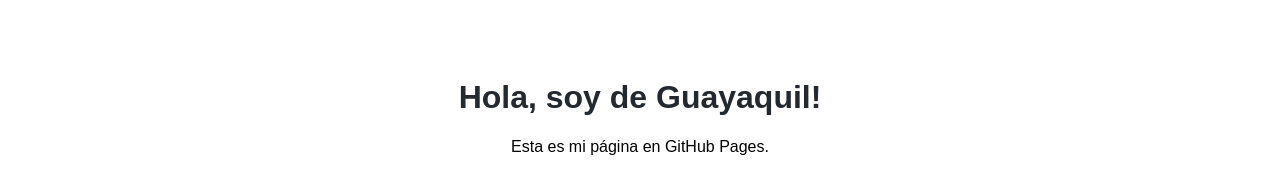
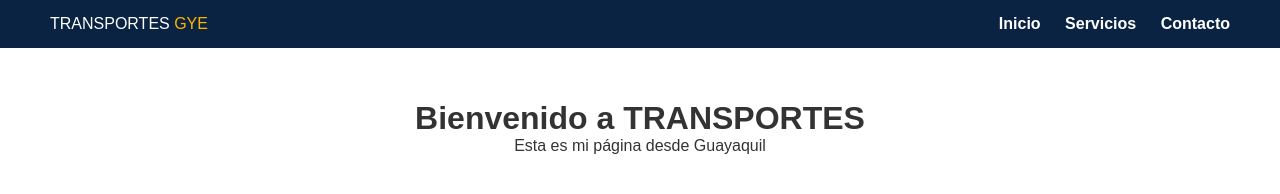
Before and after one commit to merelypulig07-sketch/TRANSPORTES, a plain HTML site: page index.html in a window 1280 px wide. Drawn offline with Linux system fonts and the light colour scheme.

Commit message:
Revamp index.html for TRANSPORTES website

```diff
--- a/index.html
+++ b/index.html
@@ -1,14 +1,24 @@
 <!DOCTYPE html>
-<html>
+<html lang="es">
 <head>
-    <title>Mi primera web</title>
-    <style>
-        body { font-family: sans-serif; text-align: center; padding: 50px; }
-        h1 { color: #24292f; }
-    </style>
+    <meta charset="UTF-8">
+    <meta name="viewport" content="width=device-width, initial-scale=1.0">
+    <title>TRANSPORTES</title>
+    <link rel="stylesheet" href="style.css">
 </head>
 <body>
-    <h1>Hola, soy de Guayaquil!</h1>
-    <p>Esta es mi página en GitHub Pages.</p>
+    <nav class="navbar">
+        <div class="logo">TRANSPORTES <span>GYE</span></div>
+        <nav>
+            <a href="#">Inicio</a>
+            <a href="#">Servicios</a>
+            <a href="#">Contacto</a>
+        </nav>
+    </nav>
+
+    <div style="padding-top: 100px; text-align: center;">
+        <h1>Bienvenido a TRANSPORTES</h1>
+        <p>Esta es mi página desde Guayaquil</p>
+    </div>
 </body>
 </html>
```
